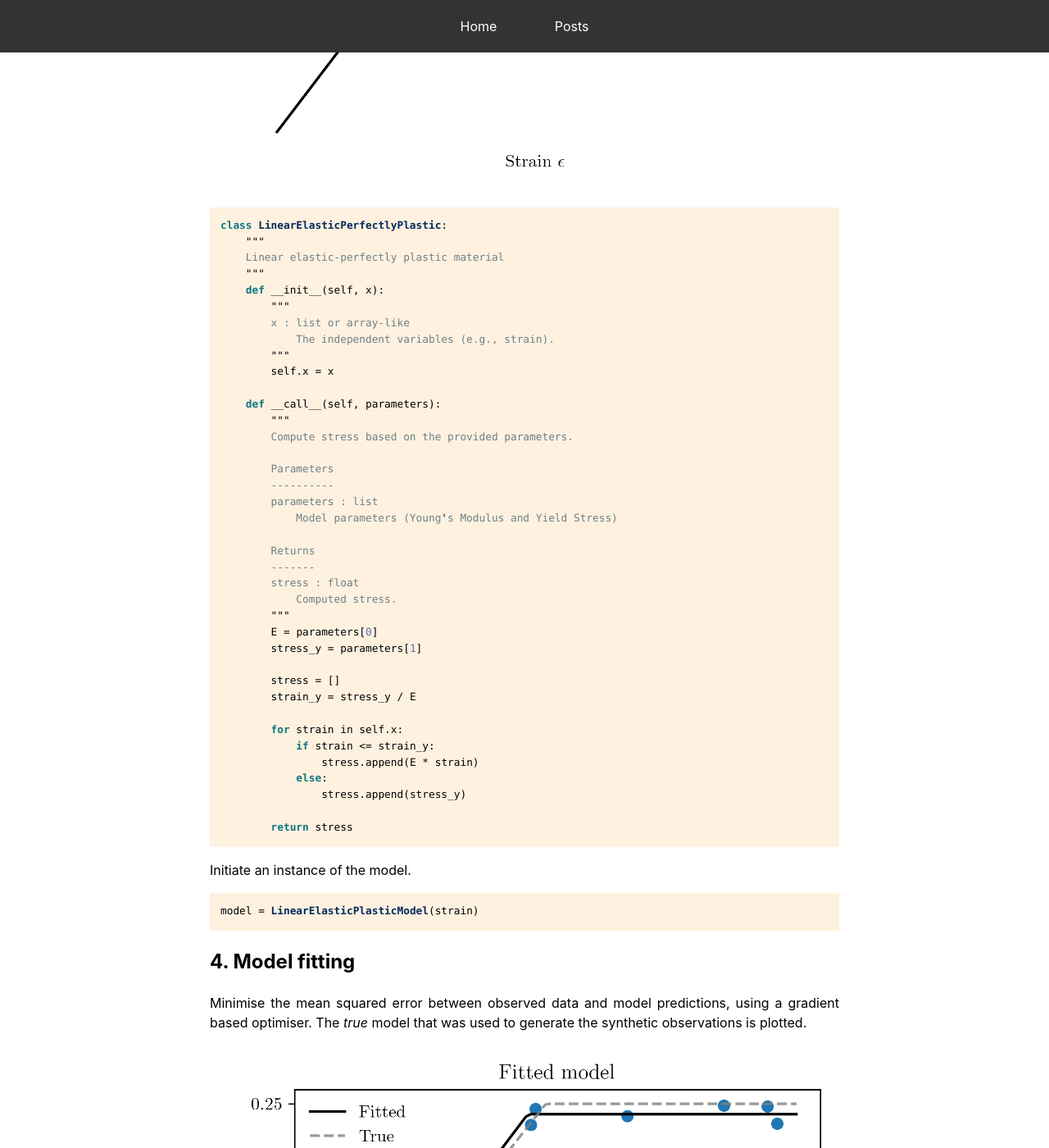
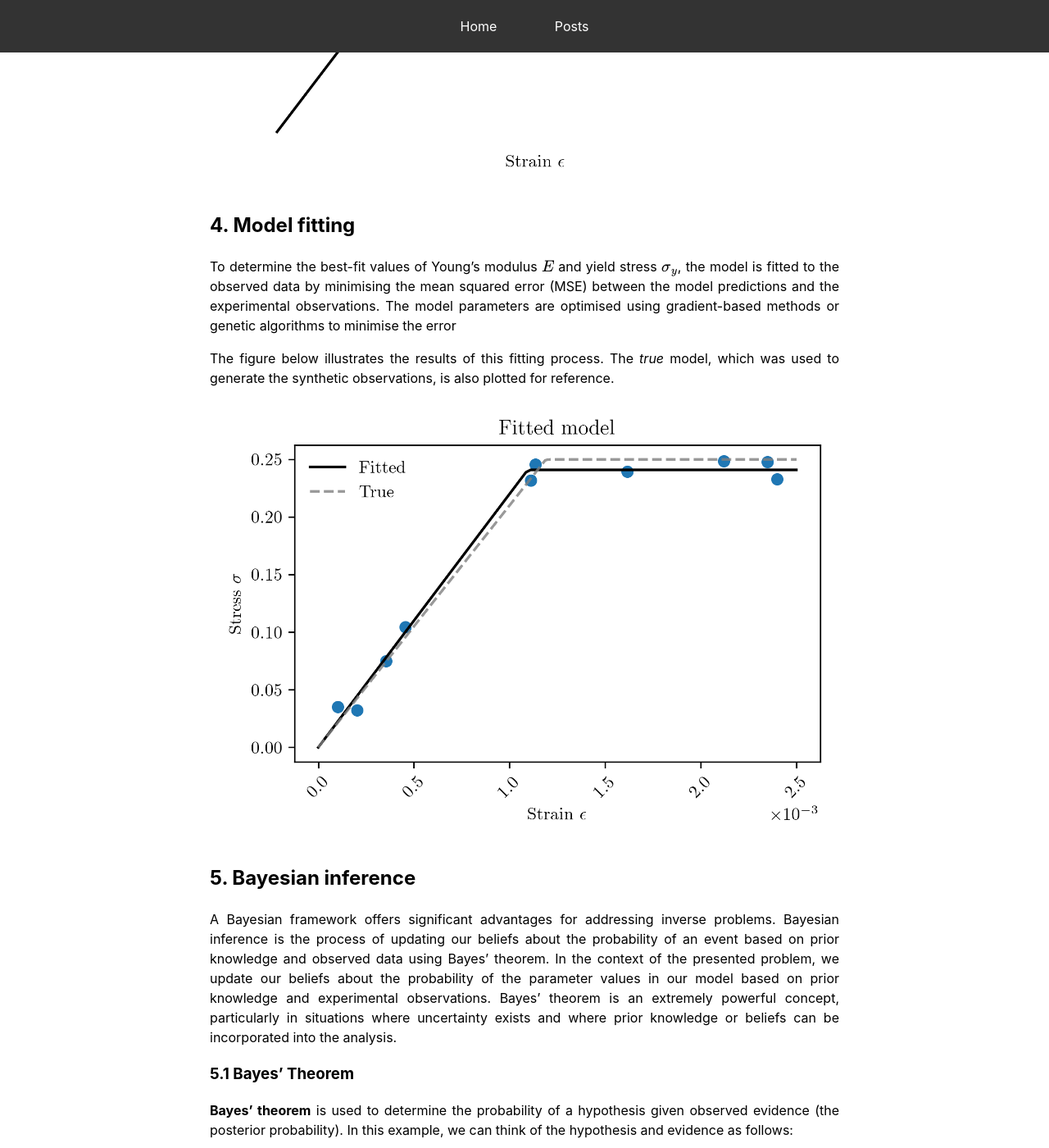
Before and after one commit to mark-hobbs/mark-hobbs.github.io, a Jekyll site: the page built from _posts/2024-12-02-bayesian-inference.md, in a window 1280 px wide and 1400 px high, scrolled down 2711 px. Shown: the whole window at 82% size. Built offline with Jekyll 4.4.1, drawn with Linux system fonts in a browser that asks for light colours; formulas are drawn with MathJax 3.

Commit message:
General updates

````diff
--- a/_posts/2024-12-02-bayesian-inference.md
+++ b/_posts/2024-12-02-bayesian-inference.md
@@ -53,56 +53,11 @@ where:
 
 ![](/assets/images/linear-elastic-perfectly-plastic-material-model.png)
 
-```python
-class LinearElasticPerfectlyPlastic:
-    """
-    Linear elastic-perfectly plastic material
-    """
-    def __init__(self, x):
-        """
-        x : list or array-like
-            The independent variables (e.g., strain).
-        """
-        self.x = x
-
-    def __call__(self, parameters):
-        """
-        Compute stress based on the provided parameters.
-
-        Parameters
-        ----------
-        parameters : list
-            Model parameters (Young's Modulus and Yield Stress)
-
-        Returns
-        -------
-        stress : float
-            Computed stress.
-        """
-        E = parameters[0]
-        stress_y = parameters[1]
-
-        stress = []
-        strain_y = stress_y / E
-
-        for strain in self.x:
-            if strain <= strain_y:
-                stress.append(E * strain)
-            else:
-                stress.append(stress_y)
-
-        return stress
-```
-
-Initiate an instance of the model.
-
-```python
-model = LinearElasticPlasticModel(strain)
-```
-
 ## 4. Model fitting
 
-Minimise the mean squared error between observed data and model predictions, using a gradient based optimiser. The *true* model that was used to generate the synthetic observations is plotted.
+To determine the best-fit values of Young's modulus $E$ and yield stress $\sigma_y$, the model is fitted to the observed data by minimising the mean squared error (MSE) between the model predictions and the experimental observations. The model parameters are optimised using gradient-based methods or genetic algorithms to minimise the error
+
+The figure below illustrates the results of this fitting process. The *true* model, which was used to generate the synthetic observations, is also plotted for reference.
 
 ![](/assets/images/fitted-model.png)
 
````
